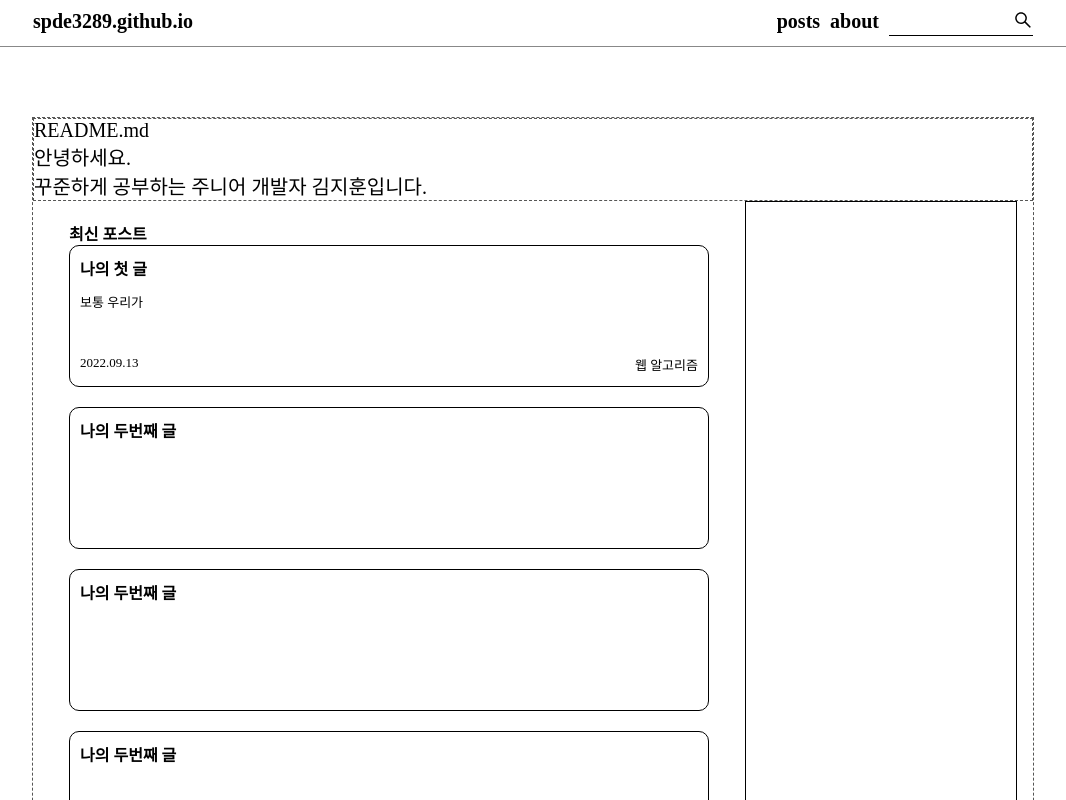
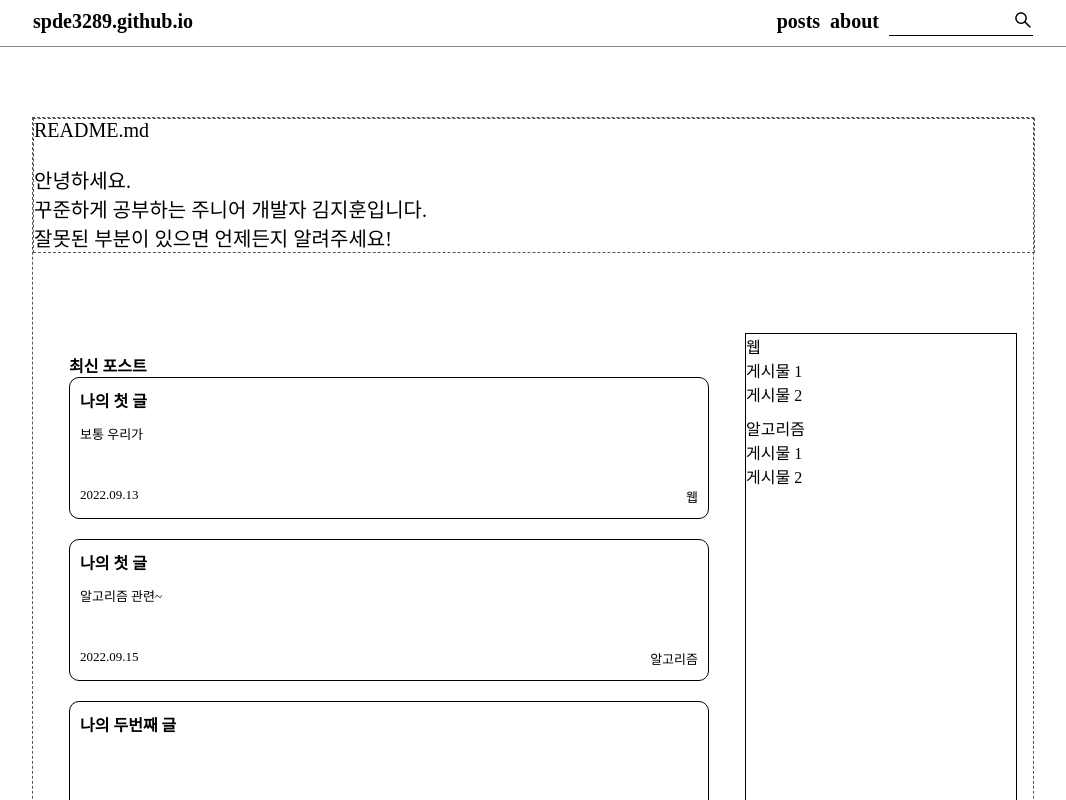
Before and after one commit to spde3289/spde3289.github.io, a React (Create React App) app: page / in a window 1280 px wide. Shown: the top 800 px of the page, without its empty margins (107-1173 px from the left). Built offline with nearby package versions, Linux system fonts and the light colour scheme.

Commit message:
update home

```diff
--- a/src/components/Header.js
+++ b/src/components/Header.js
@@ -58,6 +58,7 @@ const Search = styled.ul`
 `
 const SearchTextara = styled.input`
     border: none;
+    box-shadow: none;
     width: 120px;
 `;
 
--- a/src/pages/Home.js
+++ b/src/pages/Home.js
@@ -10,22 +10,36 @@ const Home = () => {
             <Header></Header>
             <Main>
                 <Introduction>
+                <p>
                 README.md <br/>
+                <br/>
                 안녕하세요. <br/>
                 꾸준하게 공부하는 주니어 개발자 김지훈입니다. <br/>
-
+                잘못된 부분이 있으면 언제든지 알려주세요!
+                </p>
                 </Introduction>
                 <Content>
                 <ContentBoxArea>
                     <h2>최신 포스트</h2>
-                    <ContentBox title="나의 첫 글" content='보통 우리가' date='2022.09.13' category='웹 알고리즘'></ContentBox>
+                    <ContentBox title="나의 첫 글" content='보통 우리가' date='2022.09.13' category='웹'></ContentBox>
+                    <ContentBox title="나의 첫 글" content='알고리즘 관련~' date='2022.09.15' category='알고리즘'></ContentBox>
                     <ContentBox title="나의 두번째 글"></ContentBox>
                     <ContentBox title="나의 두번째 글"></ContentBox>
                     <ContentBox title="나의 두번째 글"></ContentBox>
-                    <ContentBox title="나의 두번째 글"></ContentBox>
-                    <ContentsMore>more</ContentsMore>
+                    <ContentMore>more</ContentMore>
                 </ContentBoxArea>
-                <ConstentList></ConstentList>
+                <ContentList>
+                    <Category>
+                        웹
+                        <Post>게시물 1</Post>
+                        <Post>게시물 2</Post>
+                    </Category>
+                    <Category>
+                        알고리즘
+                        <Post>게시물 1</Post>
+                        <Post>게시물 2</Post>
+                    </Category>
+                </ContentList>
                 </Content>
             </Main>
             <Footer></Footer>
@@ -41,6 +55,8 @@ const Main = styled.main`
 `;
 
 const Introduction = styled.div`
+    width: 100%;
+    margin-bottom: 80px;
     border: 0.1px dashed #565655; // 나중에 제거
     font-size: 20px;
 `;
@@ -60,7 +76,7 @@ const ContentBoxArea = styled.div`
     justify-content: space-between;
 `;
 
-const ContentsMore = styled.button`
+const ContentMore = styled.button`
     margin: 0 auto;
     width: 100px;
     height: 30px;
@@ -69,11 +85,17 @@ const ContentsMore = styled.button`
     text-align: center;
 `;
 
-const ConstentList = styled.div`
+const ContentList = styled.div`
     border: 1px solid #000;
     width: 270px;
 `;
 
+const Category = styled.ul`
+    margin-bottom: 10px;
+`;
+
+const Post = styled.li`
+`;
 
 
 export default Home;
```
